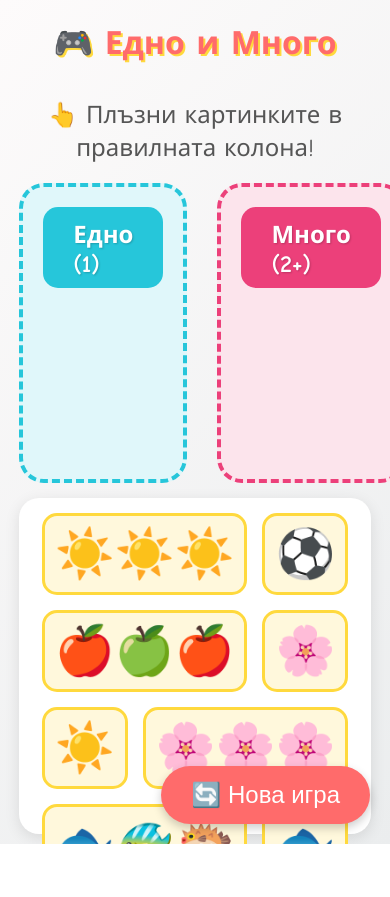
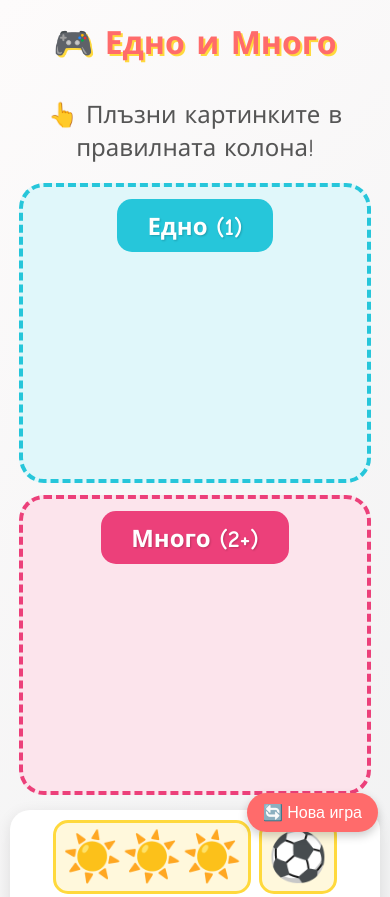
Before and after one commit to NadezhdaMincheva/edulab-digital-library, a plain HTML site: page resources/065-1-вг-едно-много/1 ВГ - ЕДНО-МНОГО.html in a window 390 px wide. Shown: the top 897 px of the page. Before the commit the page ends 844 px from the top, so only its background shows below. Drawn offline with Linux system fonts and the light colour scheme.

Commit message:
Update 1 ВГ - ЕДНО-МНОГО.html

```diff
--- a/resources/065-1-вг-едно-много/1 ВГ - ЕДНО-МНОГО.html
+++ b/resources/065-1-вг-едно-много/1 ВГ - ЕДНО-МНОГО.html
@@ -2,17 +2,18 @@
 <html lang="bg">
 <head>
 <meta charset="UTF-8">
-<meta name="viewport" content="width=device-width, initial-scale=1.0, user-scalable=no">
+<meta name="viewport" content="width=device-width, initial-scale=1.0">
 <title>Едно и Много - Интерактивна игра</title>
 <style>
   * { box-sizing: border-box; }
   html, body {
     margin: 0; padding: 0;
-    height: 100%;
+    min-height: 100%;
     font-family: "Comic Sans MS", "Segoe UI", Tahoma, Geneva, Verdana, sans-serif;
     background: linear-gradient(135deg, #fdfbfb 0%, #ebedee 100%);
-    overflow: hidden;
-    touch-action: none;
+    overflow-x: hidden;
+    overflow-y: auto;
+    touch-action: pan-y;
   }
   h1 {
     text-align: center;
@@ -26,8 +27,9 @@
     flex-direction: column;
     align-items: center;
     justify-content: space-between;
-    height: 100vh;
-    padding: 10px;
+    min-height: 100vh;
+    height: auto;
+    padding: 10px 10px 110px;
   }
   #items-pool {
     display: flex;
@@ -64,7 +66,8 @@
     justify-content: space-around;
     width: 95%;
     flex-grow: 1;
-    gap: 30px;
+    flex-wrap: wrap;
+    gap: 20px;
     margin: 15px 0;
   }
   .column {
@@ -75,6 +78,7 @@
     flex-direction: column;
     align-items: center;
     min-height: 300px;
+    min-width: min(100%, 320px);
     position: relative;
     transition: background 0.3s;
   }
@@ -104,7 +108,8 @@
     align-content: flex-start;
     gap: 15px;
     width: 100%;
-    height: 100%;
+    min-height: 160px;
+    height: auto;
     border-radius: 15px;
     padding: 10px;
   }
@@ -152,6 +157,11 @@
     .item { font-size: 3rem; min-width: 80px; min-height: 80px; }
     .column-header { font-size: 1.5rem; }
     #message { font-size: 1.8rem; padding: 20px 30px; }
+    #columns { gap: 12px; }
+    .column { min-width: min(100%, 280px); padding: 12px; }
+    .item { min-width: 70px; min-height: 70px; padding: 6px; }
+    #items-pool { width: 100%; gap: 8px; padding: 10px; }
+    #reset-btn { font-size: 1rem; padding: 10px 16px; bottom: 12px; right: 12px; }
   }
 </style>
 </head>
```
